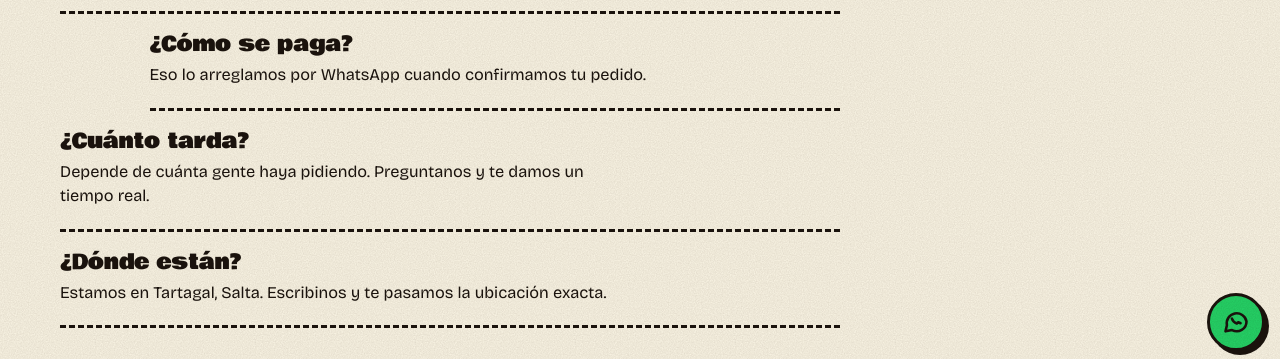
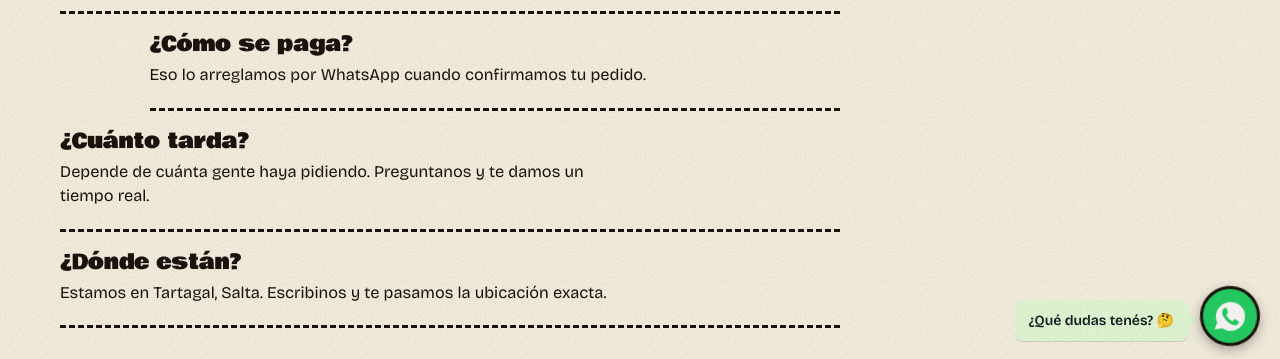
Before and after one commit to tartagalshop/puntorojo, a plain HTML site: page preguntas-frecuentes/index.html in a window 1280 px wide. Shown: the part 434-793 px from the top of the page. Drawn offline with nearby package versions, Linux system fonts and the light colour scheme.

Commit message:
Update index.html

```diff
--- a/preguntas-frecuentes/index.html
+++ b/preguntas-frecuentes/index.html
@@ -18,6 +18,83 @@
 <link rel="preconnect" href="https://fonts.gstatic.com" crossorigin>
 <link href="https://fonts.googleapis.com/css2?family=Bowlby+One&family=Bricolage+Grotesque:opsz,wght@12..96,400..800&family=Caveat:wght@600;700&display=swap" rel="stylesheet">
 <link rel="stylesheet" href="/assets/css/styles.css">
+<style>
+/* Estilos y animaciones para el botón flotante y el globo de chat estilo WhatsApp */
+.whatsapp-float {
+  position: fixed;
+  bottom: 20px;
+  right: 20px;
+  background-color: #25d366;
+  color: #fff;
+  border-radius: 50%;
+  width: 60px;
+  height: 60px;
+  display: flex;
+  align-items: center;
+  justify-content: center;
+  box-shadow: 0 4px 12px rgba(0,0,0,0.3);
+  z-index: 999;
+  animation: whatsappBaile 3s infinite ease-in-out;
+  transition: transform 0.2s;
+}
+.whatsapp-float:hover {
+  transform: scale(1.1);
+}
+.whatsapp-float svg {
+  width: 35px;
+  height: 35px;
+  fill: #fff;
+}
+
+/* Animación de baile / rebote del icono */
+@keyframes whatsappBaile {
+  0%, 100% { transform: translateY(0) rotate(0deg); }
+  15% { transform: translateY(-8px) rotate(-10deg); }
+  30% { transform: translateY(0) rotate(10deg); }
+  45% { transform: translateY(-6px) rotate(-6deg); }
+  60% { transform: translateY(0) rotate(6deg); }
+}
+
+/* Burbuja flotante idéntica a un mensaje de WhatsApp */
+.wa-chat-bubble {
+  position: fixed;
+  bottom: 25px;
+  right: 92px;
+  background: #e7ffdb; /* Color clásico de burbuja de chat entrante de WhatsApp */
+  color: #111b21;
+  padding: 10px 14px;
+  border-radius: 7.5px;
+  box-shadow: 0 1px 0.5px rgba(0, 0, 0, 0.13);
+  font-family: 'Bricolage Grotesque', sans-serif;
+  font-size: 14px;
+  font-weight: 600;
+  z-index: 998;
+  max-width: 230px;
+  opacity: 0;
+  transform: scale(0.8) translateY(10px);
+  transition: opacity 0.3s cubic-bezier(0.175, 0.885, 0.32, 1.275),
+              transform 0.3s cubic-bezier(0.175, 0.885, 0.32, 1.275);
+  pointer-events: none;
+}
+
+.wa-chat-bubble.show {
+  opacity: 1;
+  transform: scale(1) translateY(0);
+}
+
+/* Colita de la burbuja de chat estilo WhatsApp */
+.wa-chat-bubble::after {
+  content: '';
+  position: absolute;
+  right: -8px;
+  top: 12px;
+  width: 0;
+  height: 0;
+  border-top: 8px solid transparent;
+  border-bottom: 8px solid transparent;
+  border-left: 9px solid #e7ffdb;
+}
+</style>
 </head>
 <body>
 <a class="skip-link" href="#contenido">Saltar al contenido</a>
@@ -56,7 +133,7 @@
 </nav>
 <main id="contenido"><section class="page-section faq-section"><div class="container"><h1>Lo que más nos preguntan</h1>
 <div class="faq-list" id="faqList"></div>
-<p><a class="btn btn-primary whatsapp-link" href="/contacto/" data-message="Hola, tengo una consulta."><svg class="icon" viewBox="0 0 24 24"><path d="M21 11.5a8.4 8.4 0 0 1-12.4 7.4L3 20l1.2-5.2A8.4 8.4 0 1 1 21 11.5Z"/></svg> ¿Otra duda? Escribinos</a></p></div></section></main>
+<p><a class="btn btn-primary whatsapp-link" href="/contacto/" data-message="Hola, tengo una consulta."><svg class="icon" viewBox="0 0 24 24" fill="currentColor" stroke="none" aria-hidden="true"><path d="M12.031 2c-5.516 0-9.969 4.453-9.969 9.969 0 1.758.459 3.473 1.331 4.986L2 22l5.188-1.361a9.927 9.927 0 0 0 4.843 1.242h.004c5.515 0 9.969-4.453 9.969-9.969 0-2.663-1.037-5.167-2.92-7.05A9.903 9.903 0 0 0 12.031 2zm5.814 14.261c-.244.687-1.422 1.314-1.976 1.397-.511.076-1.158.108-1.869-.118-.431-.137-.984-.32-1.693-.626-2.98-1.286-4.926-4.288-5.075-4.486-.149-.198-1.213-1.613-1.213-3.077 0-1.464.768-2.184 1.04-2.482.273-.298.595-.372.793-.372.198 0 .397.002.57.01.183.009.428-.069.67.511.248.595.842 2.055.916 2.204.074.149.124.322.025.521-.099.198-.149.322-.298.496-.149.174-.313.388-.446.521-.149.149-.304.31-.131.608.174.298.771 1.272 1.656 2.061 1.138 1.015 2.097 1.33 2.395 1.479.298.149.471.124.645-.074.174-.198.744-.868.942-1.166.198-.298.397-.248.67-.149.273.099 1.736.819 2.034.968.298.149.496.223.57.347.075.124.075.719-.169 1.406z"/></svg> ¿Otra duda? Escribinos</a></p></div></section></main>
 <footer class="site-footer">
   <div class="container footer-inner">
     <div>
@@ -66,10 +143,41 @@
     <div class="social-links" id="socialLinks" aria-label="Redes sociales"></div>
   </div>
 </footer>
-<a class="whatsapp-float whatsapp-link" href="/contacto/" data-message="Hola, quería consultar por el menú." aria-label="Escribir por WhatsApp" hidden><svg class="icon" viewBox="0 0 24 24"><path d="M21 11.5a8.4 8.4 0 0 1-12.4 7.4L3 20l1.2-5.2A8.4 8.4 0 1 1 21 11.5Z"/><path d="M8.5 9.1c.7 2 2.1 3.4 4.2 4.2l1.2-1.1 2 .9"/></svg></a>
+
+<!-- Burbuja de chat estilo WhatsApp y botón flotante con animación -->
+<div class="wa-chat-bubble" id="waBubble">¿Qué dudas tenés? 🤔</div>
+<a class="whatsapp-float whatsapp-link" href="/contacto/" data-message="Hola, quería consultar sobre las preguntas frecuentes." aria-label="Escribir por WhatsApp"><svg viewBox="0 0 24 24"><path d="M12.031 2c-5.516 0-9.969 4.453-9.969 9.969 0 1.758.459 3.473 1.331 4.986L2 22l5.188-1.361a9.927 9.927 0 0 0 4.843 1.242h.004c5.515 0 9.969-4.453 9.969-9.969 0-2.663-1.037-5.167-2.92-7.05A9.903 9.903 0 0 0 12.031 2zm5.814 14.261c-.244.687-1.422 1.314-1.976 1.397-.511.076-1.158.108-1.869-.118-.431-.137-.984-.32-1.693-.626-2.98-1.286-4.926-4.288-5.075-4.486-.149-.198-1.213-1.613-1.213-3.077 0-1.464.768-2.184 1.04-2.482.273-.298.595-.372.793-.372.198 0 .397.002.57.01.183.009.428-.069.67.511.248.595.842 2.055.916 2.204.074.149.124.322.025.521-.099.198-.149.322-.298.496-.149.174-.313.388-.446.521-.149.149-.304.31-.131.608.174.298.771 1.272 1.656 2.061 1.138 1.015 2.097 1.33 2.395 1.479.298.149.471.124.645-.074.174-.198.744-.868.942-1.166.198-.298.397-.248.67-.149.273.099 1.736.819 2.034.968.298.149.496.223.57.347.075.124.075.719-.169 1.406z"/></svg></a>
+
 <div class="toast" id="toast" role="status" aria-live="polite"></div>
 
 <script src="/assets/js/config.js"></script>
 <script src="/assets/js/app.js"></script>
+<script>
+  // Mensajes dinámicos para la sección de preguntas frecuentes
+  const mensajesRandom = [
+    "¿Qué dudas tenés? 🤔",
+    "¿Querés saber cuánto tarda el envío?",
+    "¿Consultas sobre formas de pago? 💳",
+    "¡Escribinos y te sacamos todas las dudas!",
+    "¿Llegamos hasta tu zona?"
+  ];
+
+  const bubble = document.getElementById('waBubble');
+  let currentIndex = 0;
+
+  function mostrarSiguienteMensaje() {
+    bubble.textContent = mensajesRandom[currentIndex];
+    bubble.classList.add('show');
+
+    setTimeout(() => {
+      bubble.classList.remove('show');
+    }, 4000);
+
+    currentIndex = (currentIndex + 1) % mensajesRandom.length;
+  }
+
+  setTimeout(mostrarSiguienteMensaje, 2000);
+  setInterval(mostrarSiguienteMensaje, 9000);
+</script>
 </body>
-      </html>
+</html>
```
